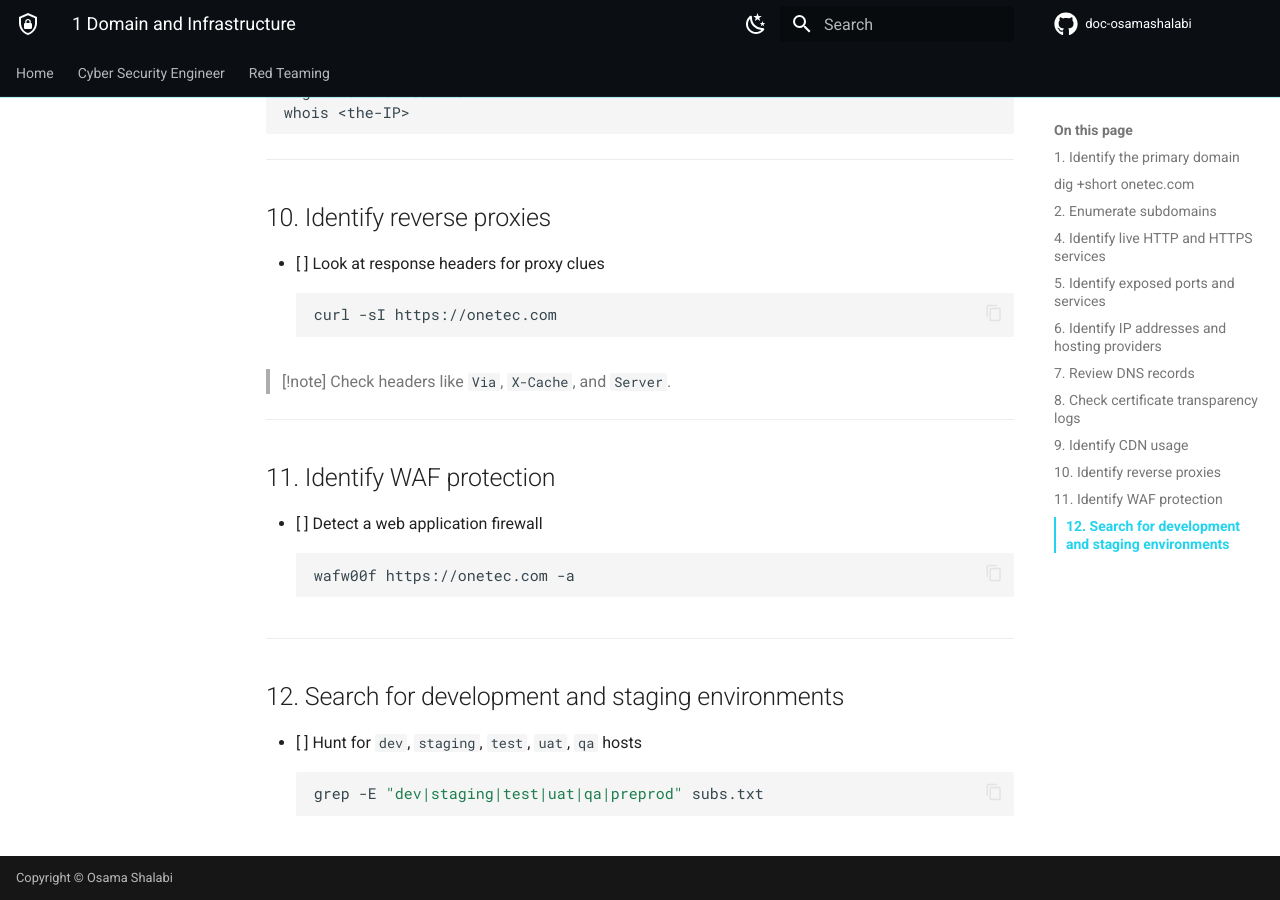
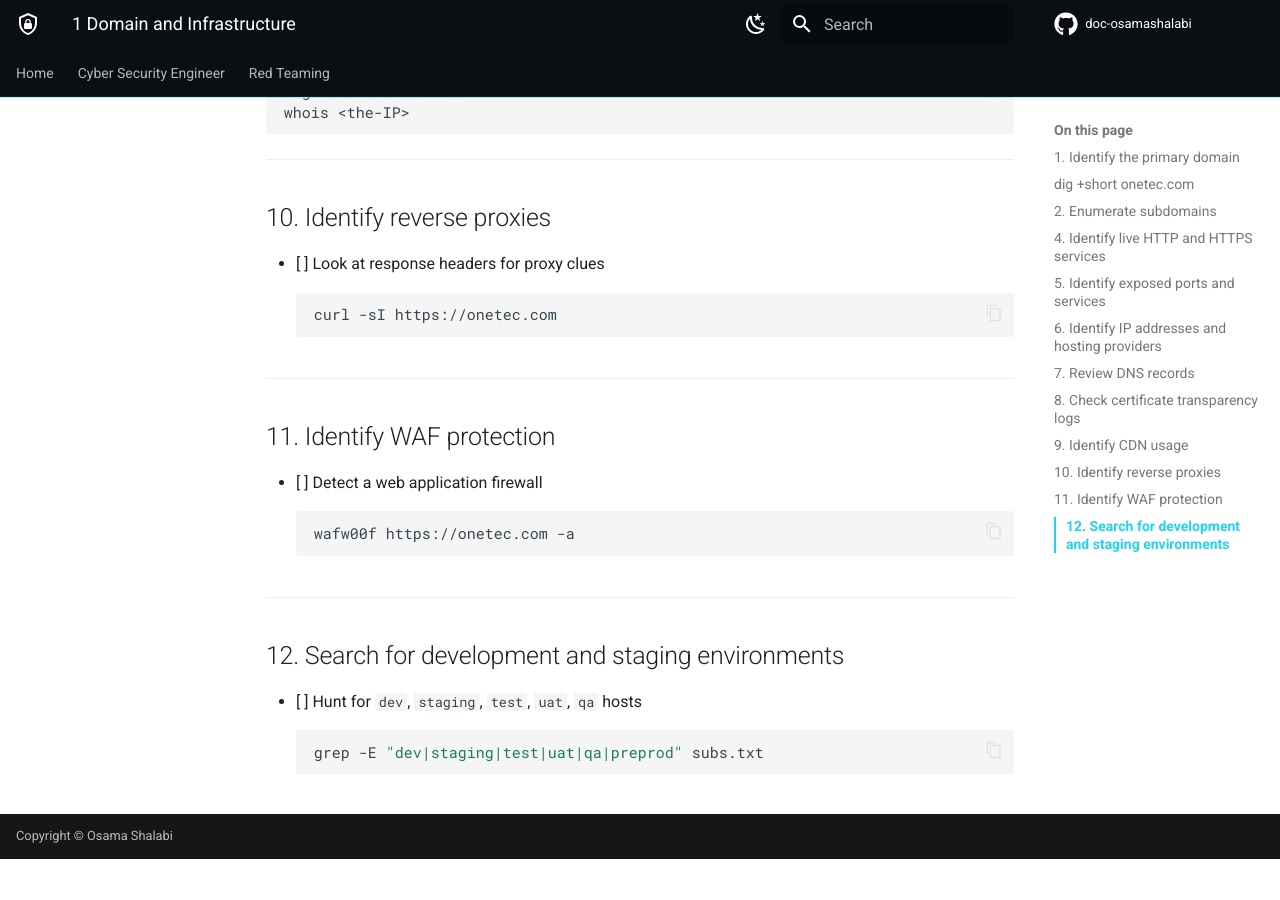
Before and after one commit to osamashalabi432-png/doc-osamashalabi, an MkDocs documentation site: the page built from docs/red-teaming/web-hacking/phase1 - recon/1- Domain and Infrastructure.md, in a window 1280 px wide and 900 px high, scrolled down 2637 px. Built offline with MkDocs 1.6.1 and Material for MkDocs 9.7.7, drawn with Linux system fonts in a browser that asks for light colours; comment, search, counter and statistics services are not loaded; after the commit the page ends 3496 px from its top, so only the background shows below that.

Commit message:
vault backup: 2026-10-01 13:09:43

````diff
--- a/docs/red-teaming/web-hacking/phase1 - recon/1- Domain and Infrastructure.md
+++ b/docs/red-teaming/web-hacking/phase1 - recon/1- Domain and Infrastructure.md
@@ -118,9 +118,6 @@ whois <the-IP>
 curl -sI https://onetec.com
 ```
 
-> [!note]
-> Check headers like `Via`, `X-Cache`, and `Server`.
-
 ---
 
 ## 11. Identify WAF protection
````
